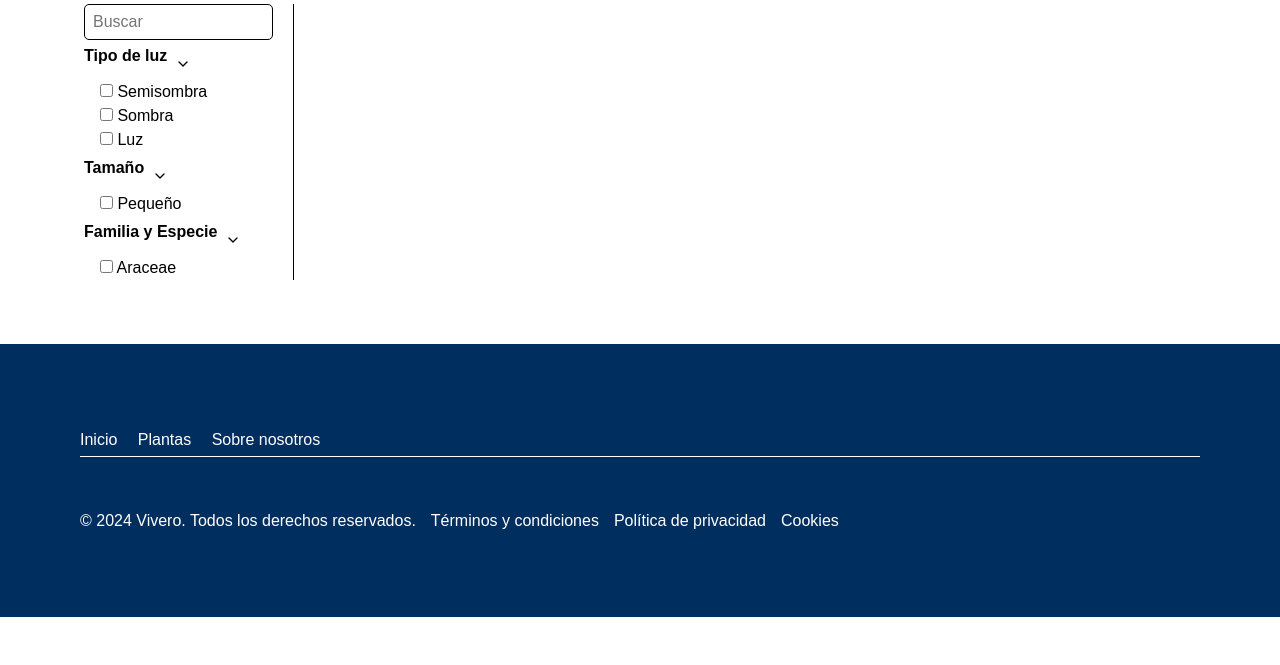
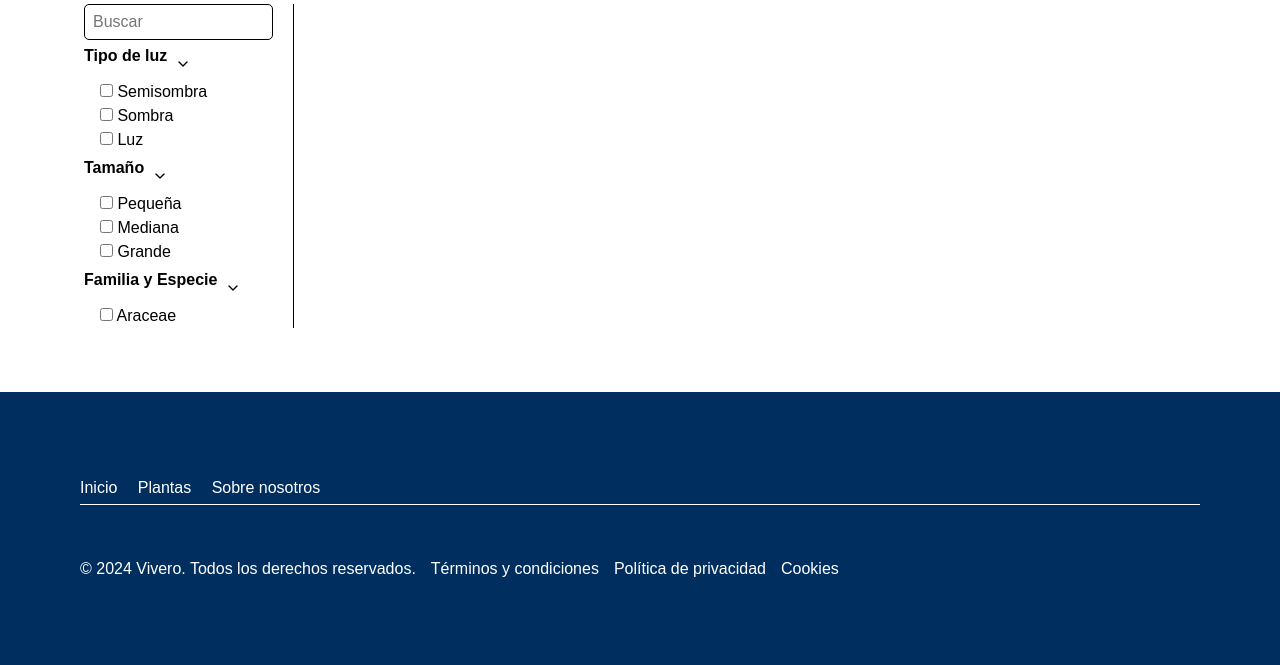
Before and after one commit to ACP0422/Proyecto-Web, a Django app: page /catalogo/ in a window 1280 px wide. Shown: the part 212-877 px from the top of the page. Before the commit the page ends 829 px from the top, so only its background shows below. Run offline with Django 4.2, Linux system fonts and the light colour scheme.

Commit message:
cambio url

```diff
--- a/vivero/sistema/templates/sistema/Vista_Catalogo.html
+++ b/vivero/sistema/templates/sistema/Vista_Catalogo.html
@@ -64,7 +64,10 @@
                         </button>
                     </div>
                     <div class="checkboxes">
-                        <label><input class="option" type="checkbox" name="tamaño" value="pequeno"> Pequeño</label>
+                        <label><input class="option" type="checkbox" name="tamaño" value="pequeno"> Pequeña</label><br>
+                        <label><input class="option" type="checkbox" name="tamaño" value="mediano"> Mediana</label><br>
+                        <label><input class="option" type="checkbox" name="tamaño" value="grande"> Grande</label>
+
                     </div>
                 </div>
 
--- a/vivero/sistema/urls.py
+++ b/vivero/sistema/urls.py
@@ -9,7 +9,7 @@ urlpatterns = [
     path("catalogo/", views.catalogo, name="catálogo"),
     path("sobreNosotros/", views.sobreNosotros, name="sobre_nosotros"),
     path("ficha/obtener-planta/", views.obtener_planta, name='obtener_planta'),
-    path("ficha/", views.ficha, name="ficha"),
+    path("catalogo/ficha/", views.ficha, name="ficha"),
     path("registrarPlanta/", views.registrarPlanta, name="registrar_planta"),
     path("iniciarSesion/", views.iniciarSesion, name="iniciar_sesión"),
     path("cerrarSesion/", views.cerrarSesion, name="cerrar_sesión"),
```
Also changed, not shown: vivero/db.sqlite3, vivero/media/92913.webp (added), vivero/media/qr_codes/Girasol_qr.png (added), vivero/media/qr_codes/Girasol_qr_8TzeXn8.png (added), vivero/media/qr_codes/Girasol_qr_AM3s6Cg.png (added), vivero/media/qr_codes/Girasol_qr_V8tfGBY.png (added), vivero/media/qr_codes/Girasol_qr_W3h2cxx.png (added), vivero/media/qr_codes/Girasol_qr_We27Rgx.png (added), vivero/media/qr_codes/Girasol_qr_h8Wg09r.png (added), vivero/media/qr_codes/Girasol_qr_ieJEMwe.png (added), vivero/media/qr_codes/Girasol_qr_lZXyCIz.png (added), vivero/media/qr_codes/Girasol_qr_oQDBn5Q.png (added), vivero/media/qr_codes/Girasol_qr_sK9KOZh.png (added), vivero/media/qr_codes/Girasol_qr_uaAoJNE.png (added), 1 more files.
